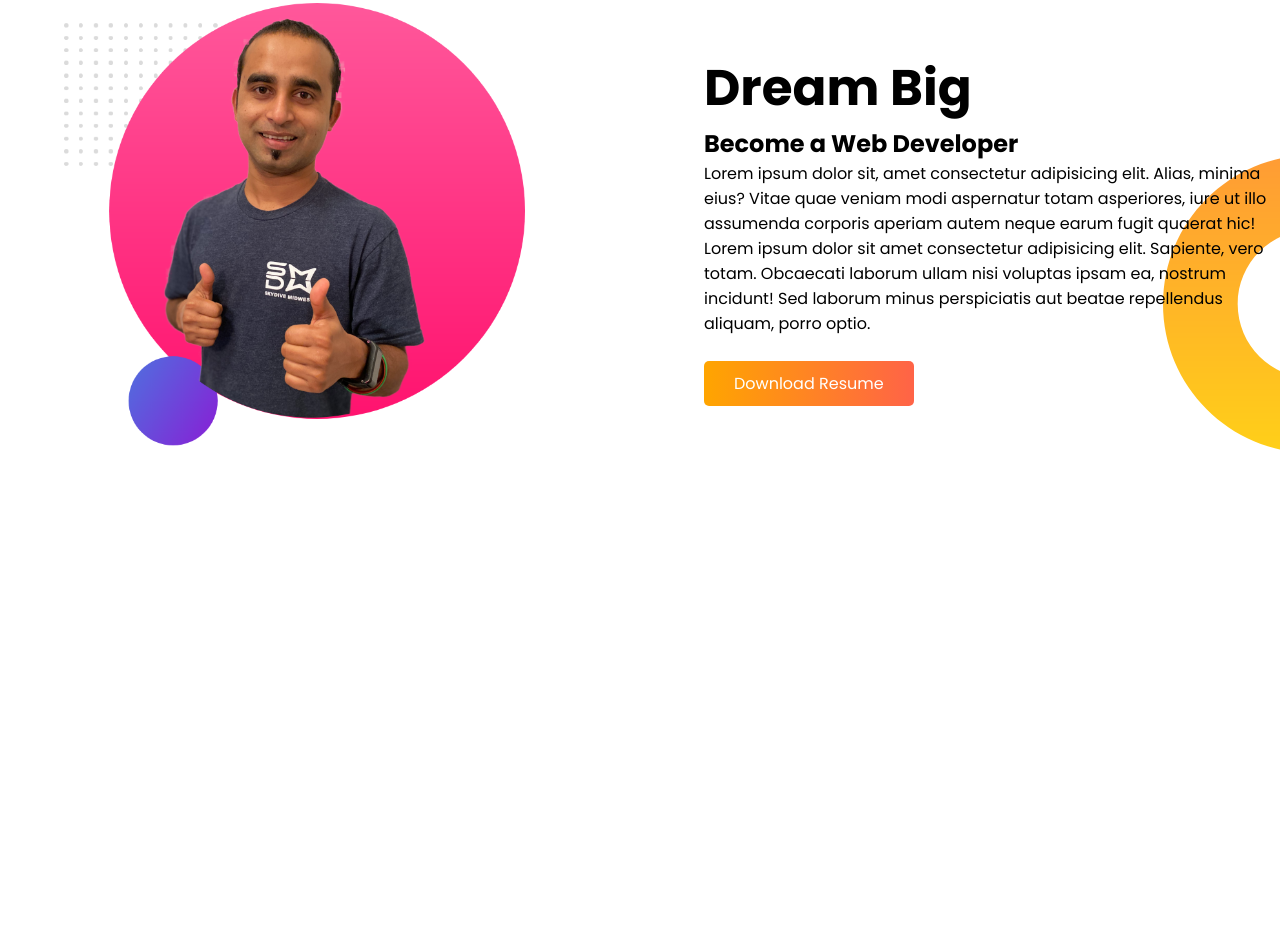
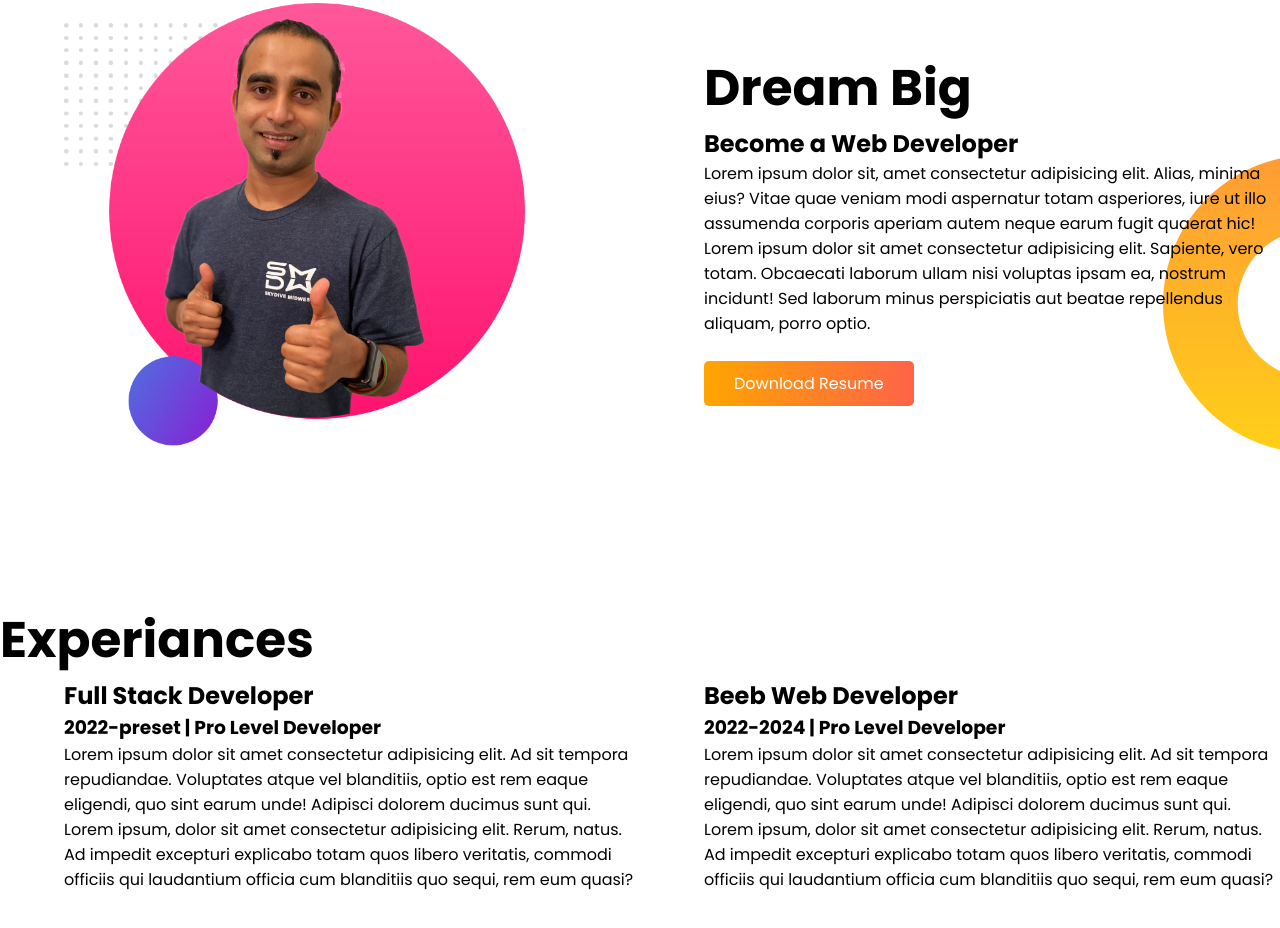
Before and after one commit to YunusAPolash/developer-portfolio, a plain HTML site: page index.html in a window 1280 px wide. Shown: the part 711-1639 px from the top of the page. Before the commit the page ends 1314 px from the top, so only its background shows below. Drawn offline with Linux system fonts and the light colour scheme.

Commit message:
Expariance Text Added

```diff
--- a/index.html
+++ b/index.html
@@ -14,7 +14,7 @@
     <link rel="stylesheet" href="style.css" />
   </head>
   <body>
-    <section class="top-banner">
+    <section class="top-banner flexible-section">
       <div class="half-width">
         <h1>Welcome to</h1>
         <h1><span class="text-orange">Yunus</span> World!</h1>
@@ -32,7 +32,7 @@
         <img src="images/my-img-banner.png" alt="" />
       </div>
     </section>
-    <section class="dream-big">
+    <section class="dream-big flexible-section">
       <div class="half-width">
         <img src="images/jhankar2.png" alt="" />
       </div>
@@ -52,5 +52,37 @@
         <a href="" target="_blank" class="link-btn">Download Resume</a>
       </div>
     </section>
+
+    <section class="expariance-area">
+      <h1>Experiances</h1>
+      <div class="flexible-section">
+        <div class="half-width">
+          <h2>Full Stack Developer</h2>
+          <h3>2022-preset | Pro Level Developer</h3>
+          <p>
+            Lorem ipsum dolor sit amet consectetur adipisicing elit. Ad sit
+            tempora repudiandae. Voluptates atque vel blanditiis, optio est rem
+            eaque eligendi, quo sint earum unde! Adipisci dolorem ducimus sunt
+            qui. Lorem ipsum, dolor sit amet consectetur adipisicing elit.
+            Rerum, natus. Ad impedit excepturi explicabo totam quos libero
+            veritatis, commodi officiis qui laudantium officia cum blanditiis
+            quo sequi, rem eum quasi?
+          </p>
+        </div>
+        <div class="half-width">
+          <h2>Beeb Web Developer</h2>
+          <h3>2022-2024 | Pro Level Developer</h3>
+          <p>
+            Lorem ipsum dolor sit amet consectetur adipisicing elit. Ad sit
+            tempora repudiandae. Voluptates atque vel blanditiis, optio est rem
+            eaque eligendi, quo sint earum unde! Adipisci dolorem ducimus sunt
+            qui. Lorem ipsum, dolor sit amet consectetur adipisicing elit.
+            Rerum, natus. Ad impedit excepturi explicabo totam quos libero
+            veritatis, commodi officiis qui laudantium officia cum blanditiis
+            quo sequi, rem eum quasi?
+          </p>
+        </div>
+      </div>
+    </section>
   </body>
 </html>
--- a/style.css
+++ b/style.css
@@ -13,7 +13,7 @@ h1 {
   color: orange;
 }
 
-section {
+.flexible-section {
   display: flex;
   margin-bottom: 150px;
   align-items: center;
```
